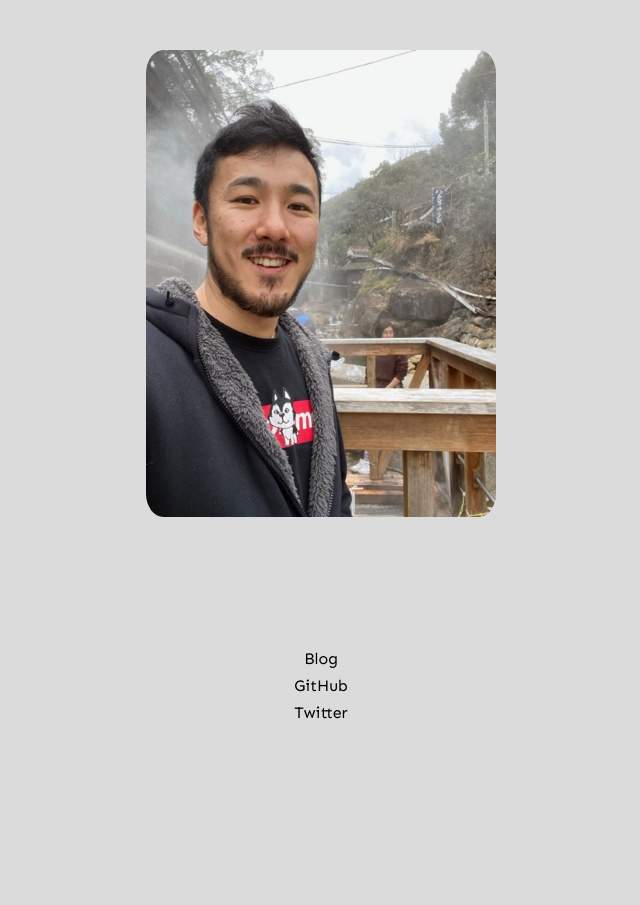
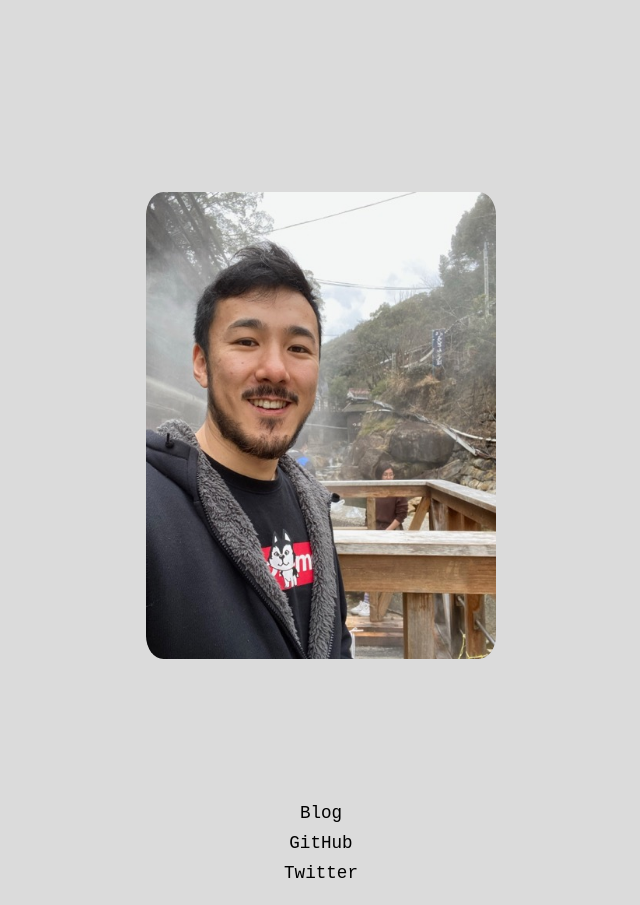
Before and after one commit to worldomonation/worldomonation.github.io, a Jekyll site: the page built from index.html, in a window 1280 px wide. Shown: the whole page, without its empty margins (319-959 px from the left). Built offline with Jekyll 4.4.1, drawn with Linux system fonts in a browser that asks for light colours; nearby versions of some CDN libraries.

Commit message:
- reworked CSS. - reworked landing page to be responsive. - removed 404 page.

```diff
--- a/_layouts/landing.html
+++ b/_layouts/landing.html
@@ -11,8 +11,6 @@
 <link href="{{ site.baseurl }}/assets/css/prism.css" rel="stylesheet">
 
 <link href="{{ site.baseurl }}/assets/css/theme.css" rel="stylesheet">
-
-<script src="{{ site.baseurl }}/assets/js/jquery.min.js"></script>
 
 </head>
 
@@ -37,17 +35,8 @@ ga('send', 'pageview');
 	</noscript>
 
 
-<div class="site-content {% if page.url == '/' %} firstpage {% endif %}"></div>
+{{ content }}
 
-<div class="container" align="center">
-    <!-- Content
-    ================================================== -->
-    <div class="landing">
-        <div class="content">
-            {{ content }}
-        </div>
-    </div>
-</div>
 
 <!-- Scripts (if you need bootstrap.js, please add it yourself. I didn't use it for performance reasons, it was not needed in this theme)
 ================================================== -->
@@ -56,9 +45,5 @@ ga('send', 'pageview');
 
 <script src="{{ site.baseurl }}/assets/js/theme.js"></script>
 
-{% if site.lazyimages == "enabled" %}
-<script src="{{ site.baseurl }}/assets/js/lazyload.js"></script>
-{% endif %}
-
 </body>
 </html>
--- a/assets/css/theme.scss
+++ b/assets/css/theme.scss
@@ -22,6 +22,7 @@ $enable-rounded: false;
 body, input, button, select, optgroup, textarea {
     font-family:Sen;
 }
+
 body {
     line-height:1.7;
     background: #dbdbdb;
@@ -41,35 +42,39 @@ h1,h2,h3,h4,h5,h6 {
     padding-top:50px;
 }
 
-// Landing page stuff
-.landing > .content {
+.landing-container {
+    font-family: monospace;
+    font-size: 1.1em;
     text-align: center;
-    width: 500px;
-}
+    width: auto;
+    padding-top: clamp(100px, 15%, 350px);
 
-.header > img:nth-child(1) {
+    .header > img {
         border-radius: 5%;
         width:70%;
+        max-width: 350px;
         display: block;
         margin-left: auto;
         margin-right: auto;
     }
 
-.container > div > div > div.links > ul {
+    .padding {
+        padding-top: 5em;
+        padding-bottom: 3em;
+    }
+
+    .links > ul {
         padding: 0;
         list-style-type: none;
+
+        li > a {
+            color: rgb(0, 0, 0);
+        }
 
         li > a:hover {
             color: red;
         }
-    a {
-        color: black;
     }
-}
-
-.padding {
-    padding-top: 5em;
-    padding-bottom: 3em;
 }
 
 // Default Theme
--- a/index.html
+++ b/index.html
@@ -2,7 +2,7 @@
 layout: landing
 title:
 ---
-
+<div class="landing-container">
     <div class="header">
         <img class="responsive" src="assets/images/site/landing.jpeg">
     </div>
@@ -24,3 +24,5 @@ title:
             </li>
         </ul>
     </div>
+
+</div>
```
Also changed, not shown: 404.html (deleted, +0 -15 lines). Lines whose indentation alone changed are shown as unchanged.
